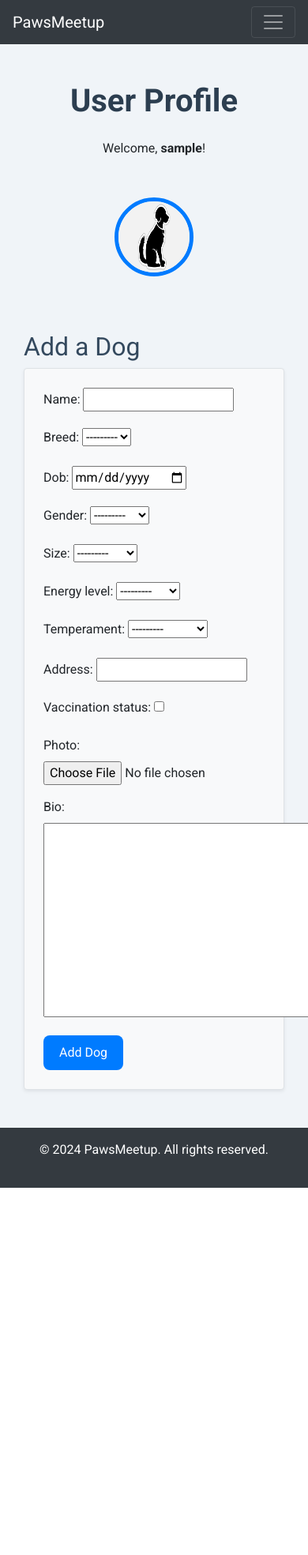
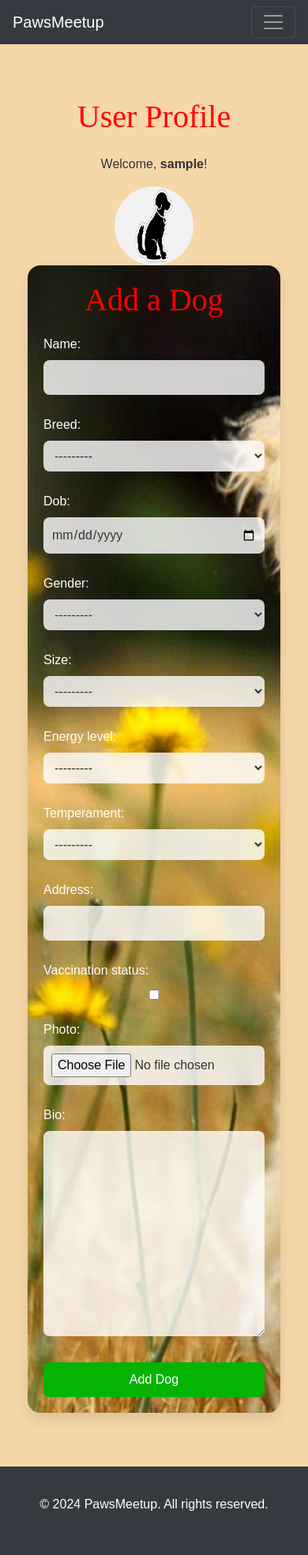
Before and after one commit to ritika210502/PawsMeetup, a Django app: page /profile/ in a window 390 px wide; the page is wider, and only the part inside the window is pictured. Shown: that part at 79% size. Before the commit the page ends 1504 px from the top of that part, so only its background shows below. Run offline with Django 4.2, Linux system fonts and the light colour scheme; the visitor is signed in with stand-in values (Sample User, id 1); data that the repository does not hold is empty; some libraries are stand-ins or nearby versions.

Commit message:
desgin profile page and option of edit and delete dog

```diff
--- a/dogs/templates/base.html
+++ b/dogs/templates/base.html
@@ -6,6 +6,8 @@
     <title>PawsMeetup</title>
     {% load static %}
     <link rel="stylesheet" href="https://stackpath.bootstrapcdn.com/bootstrap/4.5.2/css/bootstrap.min.css">
+    <link rel="stylesheet" href="{% static 'css/style.css' %}">
+
     {% block extra_styles %}{% endblock %}
 
 
--- a/dogs/templates/registration/profile.html
+++ b/dogs/templates/registration/profile.html
@@ -11,11 +11,11 @@
 
 {% block content %}
 <div class="container mt-5">
-    <h1 class="text-center mb-4">User Profile</h1>
-    <p class="text-center">Welcome, <strong>{{ user.username }}</strong>!</p>
 
     <div class="row">
         <div class="col-md-4 text-center">
+            <h1 class="text-center mb-4">User Profile</h1>
+            <p class="text-center">Welcome, <strong>{{ user.username }}</strong>!</p>
             <div class="profile-picture">
                 {% if dog %}
                     {% if dog.photo %}
@@ -42,14 +42,16 @@
                         <p><strong>Address:</strong> {{ dog.address }}</p>
                         <p><strong>Vaccination Status:</strong> {{ dog.vaccination_status|yesno:"Yes,No" }}</p>
                         <p><strong>Bio:</strong> {{ dog.bio }}</p>
-                        <div class="text-center">
-                            <a href="{% url 'edit_dog' dog.id %}" class="btn btn-primary">Edit Dog</a>
+                        <div class="d-flex justify-content-center mt-4">
+                            <a href="{% url 'edit_dog' dog.id %}" class="btn btn-primary mx-2" style="flex: 1;">Edit Dog</a>
+                            <a href="{% url 'delete_dog' dog.id %}" class="btn btn-danger mx-2" style="flex: 1;">Delete Dog</a>
                         </div>
+
                     </div>
                 </div>
             {% else %}
-                <h2>Add a Dog</h2>
-                <form method="post" enctype="multipart/form-data" class="border p-4 rounded bg-light shadow-sm">
+                <form method="post" enctype="multipart/form-data" class="add-dog-form">
+                    <h1>Add a Dog</h1>
                     {% csrf_token %}
                     {{ form.as_p }}
                     <button type="submit" class="btn btn-primary">Add Dog</button>
--- a/dogs/urls.py
+++ b/dogs/urls.py
@@ -9,5 +9,8 @@ urlpatterns = [
     path('dog_list/',views.dog_list,name='dog_list'),
     path('password/', views.password, name='password'),
     path('ai-match/', views.ai_match_dogs, name='ai_match_dogs'),
+    path('edit_dog/<int:dog_id>/',views.edit_dog,name='edit_dog'),
+    path('delete_dog/<int:dog_id>/',views.delete_dog,name='delete_dog'),
+
     #  path('ai-match/<int:dog_id>/', views.ai_match_dogs, name='ai_match_dogs'),
 ]
--- a/dogs/views.py
+++ b/dogs/views.py
@@ -76,6 +76,30 @@ def add_dog(request):
         form=DogForm()
     return render(request,'dogs/add_dog.html',{'form':form})
 
+@login_required
+def edit_dog(request, dog_id):
+    dog=get_object_or_404(Dog,id=dog_id,owner=request.user)
+
+    if request.method=="POST":
+        form=DogForm(request.POST,request.FILES,instance=dog)
+        if form.is_valid():
+            form.save()
+            return redirect('profile')
+    else:
+        form=DogForm(instance=dog)
+
+    return render(request,'dogs/edit_dog.html',{'form':form,'dog':dog})
+
+@login_required
+def delete_dog(request, dog_id):
+    dog=get_object_or_404(Dog,id=dog_id,owner=request.user)
+    if request.method=="POST":
+        dog.delete()
+        return redirect('profile')
+
+    return render(request, 'dogs/delete_dog.html', {'dog': dog})
+
+
 def dog_list(request):
     dogs = Dog.objects.all()
     return render(request, 'dogs/dog_list.html', {'dogs': dogs})
--- a/static/css/profile.css
+++ b/static/css/profile.css
@@ -1,76 +1,122 @@
 body {
-    background-color: #f0f4f8; /* Soft background color */
-    font-family: 'Roboto', sans-serif; /* Font style */
+    font-family: 'Poppins', sans-serif; /* Elegant, modern font */
+    background-color: #f6d7a9; /* Light background for contrast */
+    color: #333;
+    margin: 0;
+    padding: 0;
 }
 
-h1 {
-    color: #2c3e50; /* Darker header color */
-    font-weight: 700; /* Bold header */
+.container {
+    max-width: 1200px;
+    margin: 0 auto;
+    padding: 20px;
+}
+
+/* Profile Header Styling */
+h1, h2 {
+    font-family:'Times New Roman', Times, serif;
+    color: red; /* Primary color for headings */
+    text-align: center;
+    margin-bottom: 20px;
+    text-decoration: solid;
 }
 
 h2 {
-    color: #34495e; /* Lighter header color for subheadings */
-    margin-top: 30px; /* Space above subheading */
+    font-size: 1.5rem;
 }
 
-.text-center {
+/* Dog Information Section */
+.dog-info {
+    background: #fff;
+    padding: 20px;
+    border-radius: 10px;
+    box-shadow: 0 0 15px rgba(0, 0, 0, 0.1);
+    margin-bottom: 20px;
+    text-align: left;
+}
+
+.dog-info p {
+    margin: 0;
+    font-size: 1.1rem;
+    line-height: 1.8;
+}
+
+.dog-info img {
+    border-radius: 10px;
+    max-width: 200px;
     margin-bottom: 20px;
 }
 
-.profile-picture {
-    margin-top: 30px;
-    margin-bottom: 20px;
+
+/* Style for the Add Dog form */
+.add-dog-form {
+    background-image: url('../images/dog_background.jpg');
+    background-size: cover;
+    background-position: center;
+    padding: 20px;
+    border-radius: 1rem;
+    box-shadow: 0 0.5rem 1rem rgba(0, 0, 0, 0.1);
+    color: white;
+    max-width: 600px; /* Set max width */
+    margin: 0 auto; /* Center the form horizontally */
+    max-height: 500px; /* Set max height */
+    overflow-y: auto; /* Enable vertical scrolling if content exceeds height */
 }
 
-.profile-picture img {
-    border: 5px solid #007bff; /* Blue border for profile picture */
-    width: 150px; /* Fixed width for profile image */
-    height: 150px; /* Fixed height for profile image */
+.add-dog-form input,
+.add-dog-form textarea,
+.add-dog-form select {
+    background: rgba(255, 255, 255, 0.8);
+    color: #333;
+    border-radius: 0.5rem;
+    border: none;
+    padding: 10px;
+    margin-bottom: 10px;
+    width: 100%;
+}
+
+.add-dog-form button {
+    background-color: rgb(4, 179, 4);
+    color: white;
+    padding: 10px 20px;
+    border-radius: 0.5rem;
+    border: none;
+    transition: background-color 0.3s ease;
+    font-size: 16px;
+    width: 100%; /* Make button full width */
+}
+
+.add-dog-form button:hover {
+    background-color: #ff3700;
 }
 
 .card {
     border-radius: 1rem;
-    border: 1px solid #007bff; /* Border color for the card */
+    border: 1px solid #007bff;
 }
 
 .card-body {
-    background-color: #ffffff; /* White background for card */
+    background-color: #ffffff;
 }
 
 .card-title {
     font-size: 1.8rem;
-    color: #007bff; /* Blue color for dog name */
+    color: #007bff;
     margin-bottom: 1rem;
-    font-family: 'Montserrat', sans-serif; /* Font style for title */
-}
-
-.btn-primary {
-    background-color: #007bff; /* Primary button color */
-    border: none;
-    padding: 10px 20px;
-    border-radius: 0.5rem;
-    transition: background-color 0.3s ease; /* Smooth transition */
-}
-
-.btn-primary:hover {
-    background-color: #0056b3; /* Darker blue on hover */
-}
-
-.border {
-    border: 2px solid #007bff; /* Border color for forms */
-}
-
-.shadow-sm {
-    box-shadow: 0 0.125rem 0.25rem rgba(0, 0, 0, 0.075); /* Subtle shadow */
+    font-family: 'Montserrat', sans-serif;
 }
 
 /* Responsive Design */
 @media (max-width: 768px) {
+    .add-dog-form {
+        max-width: 100%; /* Make form responsive on small screens */
+        max-height: none; /* Allow form to grow naturally on mobile */
+    }
     .profile-picture img {
-        width: 100px; /* Smaller size for mobile */
-        height: 100px; /* Smaller size for mobile */
+        width: 100px;
+        height: 100px;
     }
     .card-title {
-        font-size: 1.5rem; /* Adjust card title size for mobile */
+        font-size: 1.5rem;
     }
 }
--- a/static/css/style.css
+++ b/static/css/style.css
@@ -1,5 +1,4 @@
 .main-container {
-    background-image: url('../images/background.jpg');
     background-size: cover;
     background-position: center;
     padding: 20px;
```
Also changed, not shown: dogs/templates/dogs/delete_dog.html (added, +17 -0 lines), dogs/templates/dogs/edit_dog.html (added, +21 -0 lines), media/dog_photos/istockphoto-1411469044-1024x1024.jpg (added), media/dog_photos/istockphoto-1411469044-1024x1024_FBevOSq.jpg (added), static/images/dog_background.jpg (added).
